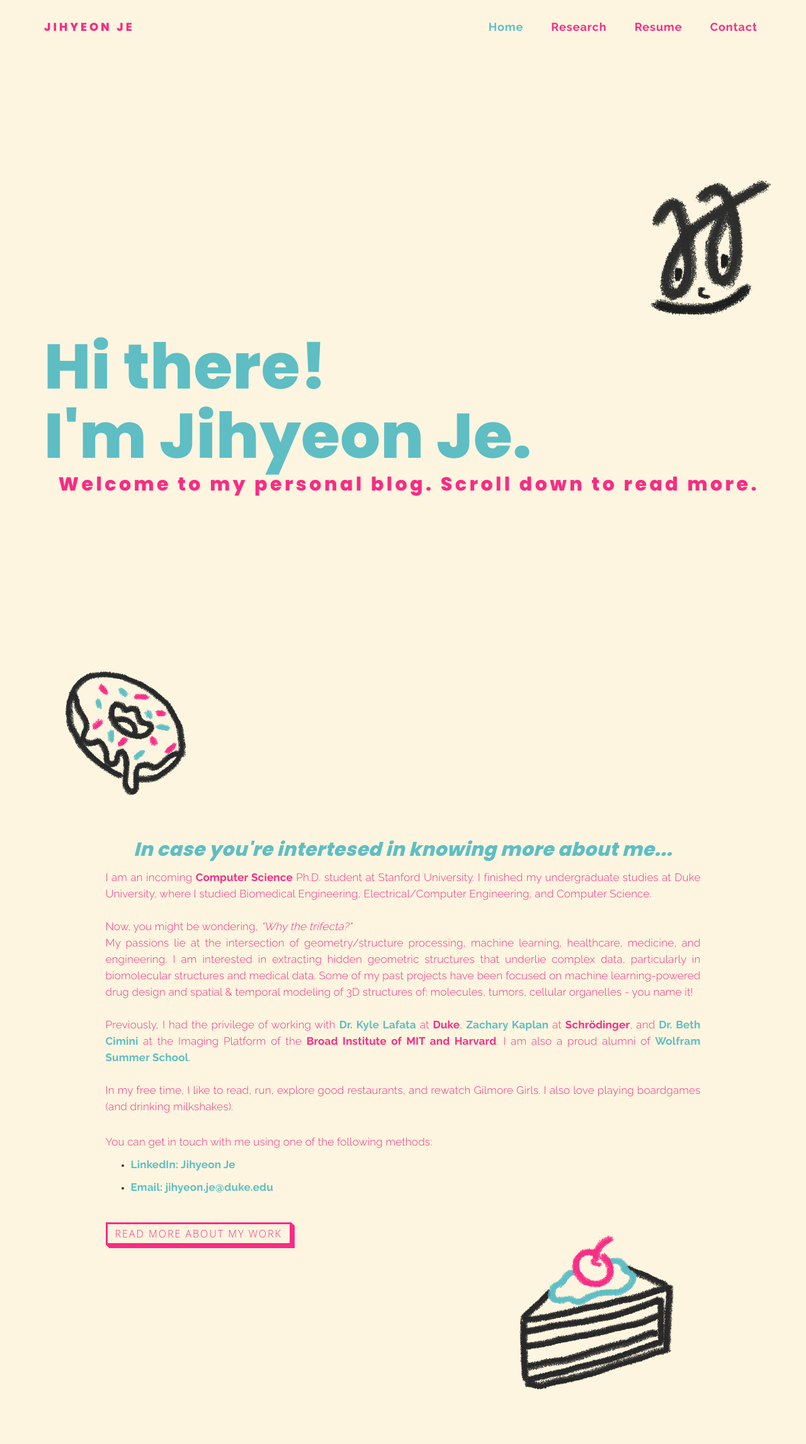
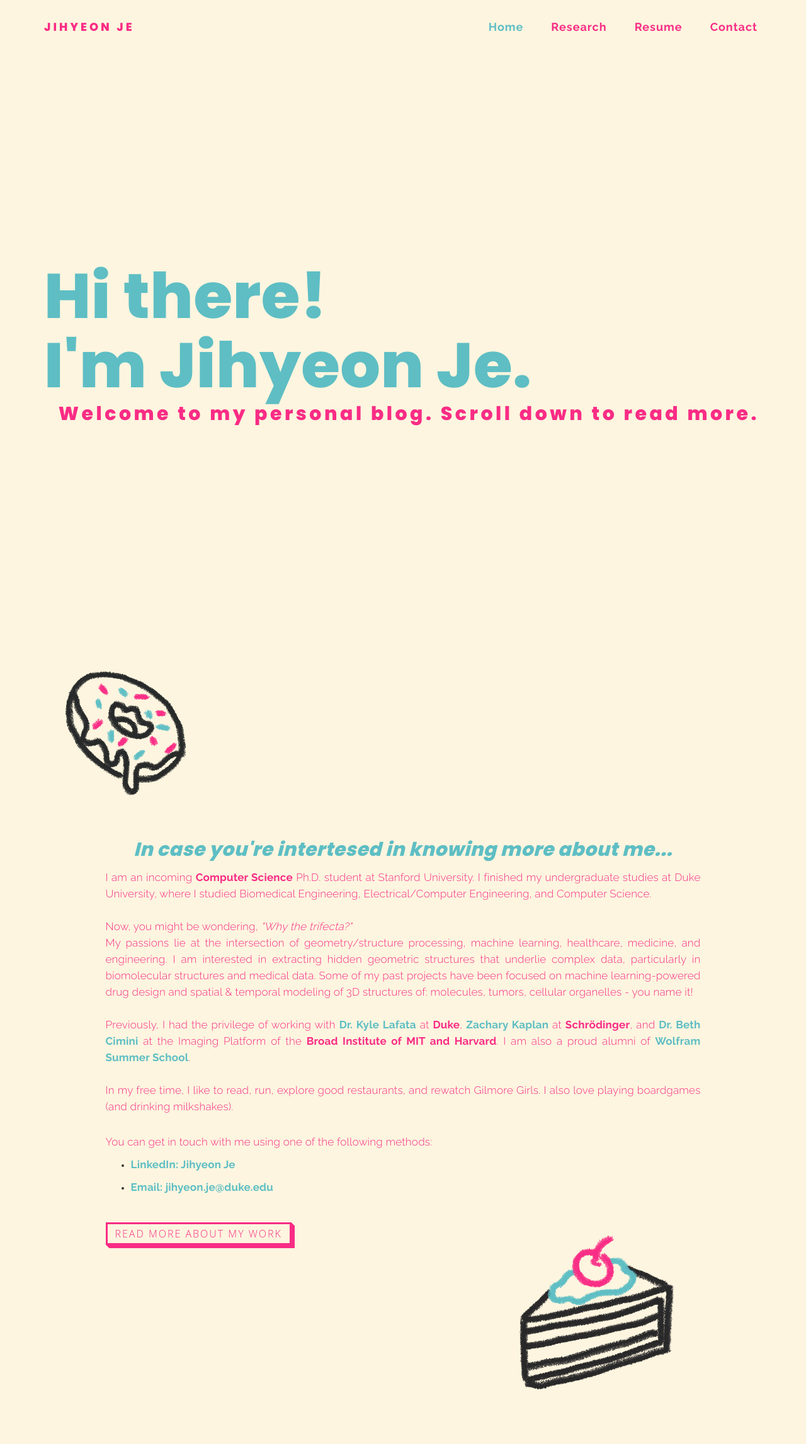
Before and after one commit to rpraka/JihyeonJe.com, a Jekyll site: the page index.html, which Jekyll copies as it is, in a window 1280 px wide. Shown: the whole page at 63% size. Built offline with Jekyll 4.4.1, drawn with Linux system fonts in a browser that asks for light colours.

Commit message:
Update index.html

```diff
--- a/index.html
+++ b/index.html
@@ -112,8 +112,6 @@ http://www.tooplate.com/view/2085-neuron
      <div class="container">
 
           <div class="row">
-               <img src="images/landing.png" style="width: 17%; height:17%;" ALIGN="right"  />
-
                <div class="col-md-12 col-sm-12">
 
                     <h2>
```
